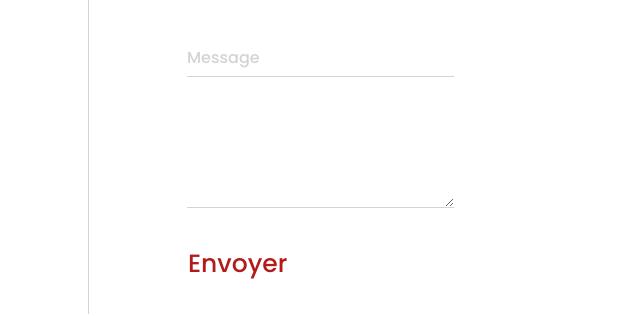
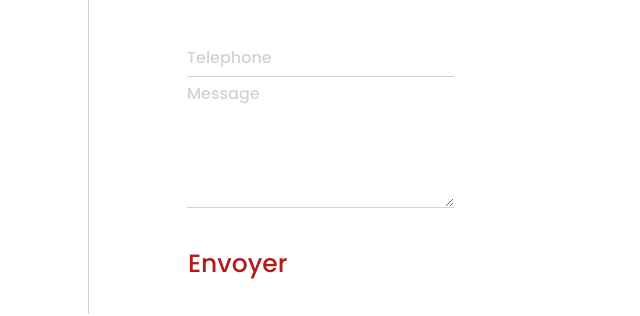
Before and after one commit to Kpaury/nts, a plain HTML site: page contact.html in a window 1280 px wide. Shown: the part 375-691 px from the top of the page, 551-1191 px from the left. Drawn offline with Linux system fonts and the light colour scheme.

Commit message:
Update contact.html

```diff
--- a/contact.html
+++ b/contact.html
@@ -133,9 +133,9 @@
                             <input type="email" class="form-control" id="email" name="email" placeholder="Email">
                         </div>
                         <div class="form-group">
-                            <label for="message" class="sr-only">Message</label>
-                            <input type="text" class="form-control" id="message" name="message" placeholder="Message">
-                            <textarea class="form-control" name="meessage" cols="4" rows="5"></textarea>
+                            <label for="telephone" class="sr-only">Message</label>
+                            <input type="number" class="form-control" id="telephone" name="telephone" placeholder="Telephone">
+                            <textarea class="form-control" name="meessage" cols="4" rows="5" placeholder="Message"></textarea>
 
                         </div>
                         <div>
```
